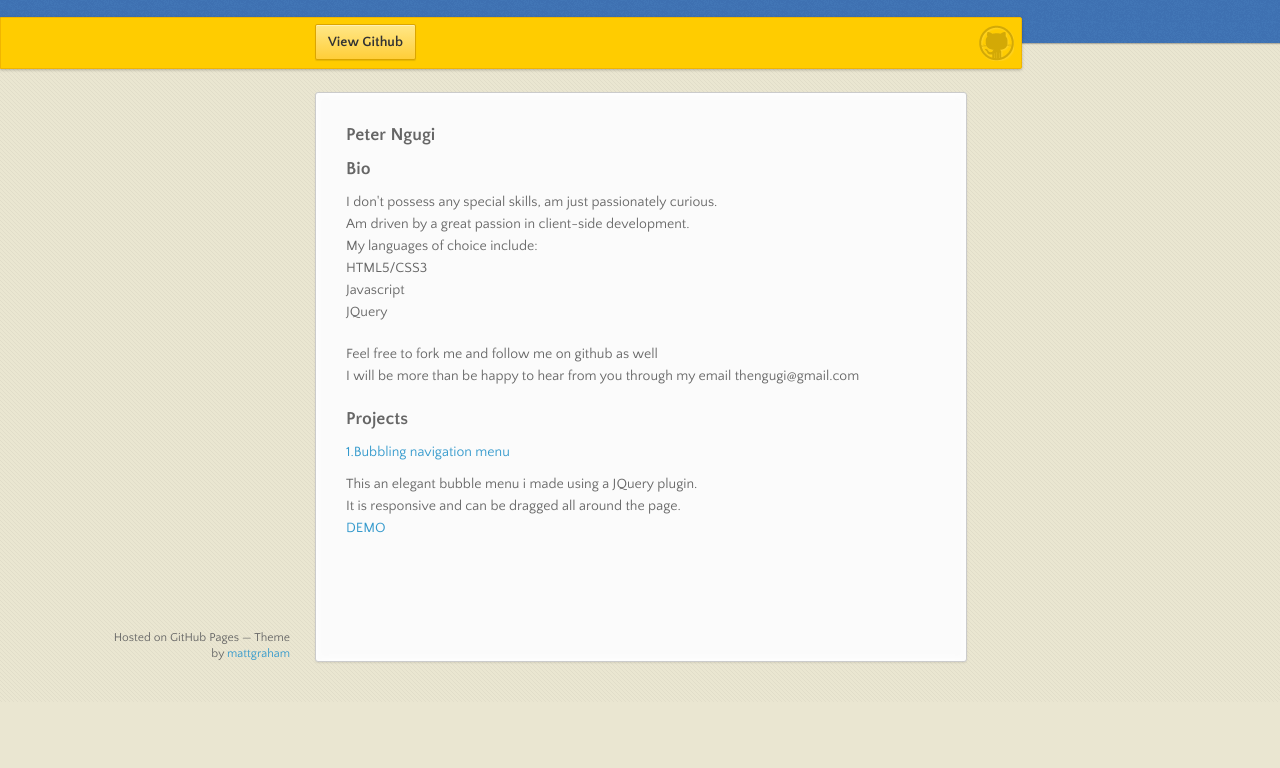
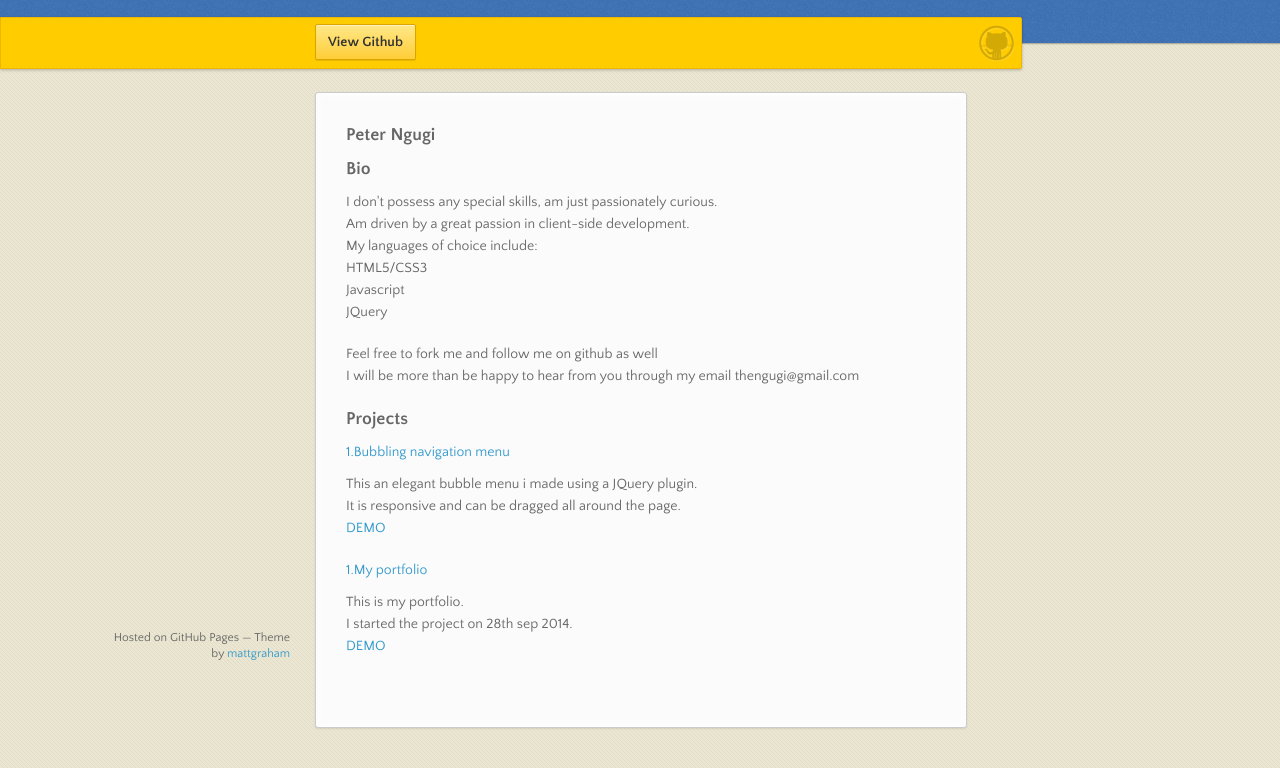
Before and after one commit to thengugi/thengugi.github.io, a plain HTML site: page index.html in a window 1280 px wide. Shown: the part 98-866 px from the top of the page. Before the commit the page ends 800 px from the top, so only its background shows below. Drawn offline with nearby package versions, Linux system fonts and the light colour scheme.

Commit message:
Update index.html

```diff
--- a/index.html
+++ b/index.html
@@ -4,6 +4,9 @@
   <head>
     <meta charset="utf-8">
     <meta http-equiv="X-UA-Compatible" content="chrome=1">
+    <meta name="viewport" content="width=device-width"/>
+    <meta name="description" content="holla, am peter the web wizard, welcome this is my git page" >
+    <meta name="keyword" content="peter, peter ngugi, thengugi, web developer" >
     <title>thengugi.github.io</title>
     <link rel="shortcut icon" type="../image/png" href="images/icon.png">
     <link rel="stylesheet" href="stylesheets/styles.css">
@@ -58,6 +61,13 @@
         <a href="https://thengugi.github.io/Responsive-menu">DEMO</a>
       </p>
 
+       <h4><a href="https://thengugi.github.io/www.peterngugi.com">1.My portfolio</a></h4>
+      <p>
+        This is my portfolio.</br>
+        I started the project on 28th sep 2014.</br>
+        <a href="https://thengugi.github.io/www.peterngugi.com">DEMO</a>
+      </p>
+
       </section>
       <footer>
         <p><small>Hosted on GitHub Pages &mdash; Theme by <a href="https://twitter.com/michigangraham">mattgraham</a></small></p>
```
